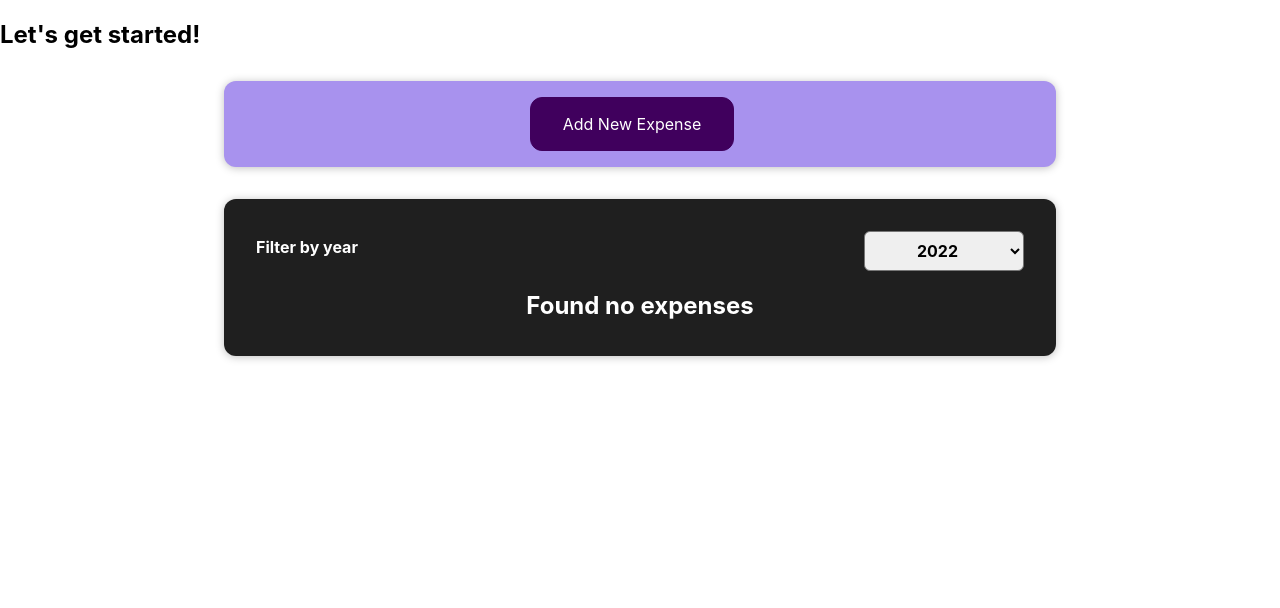
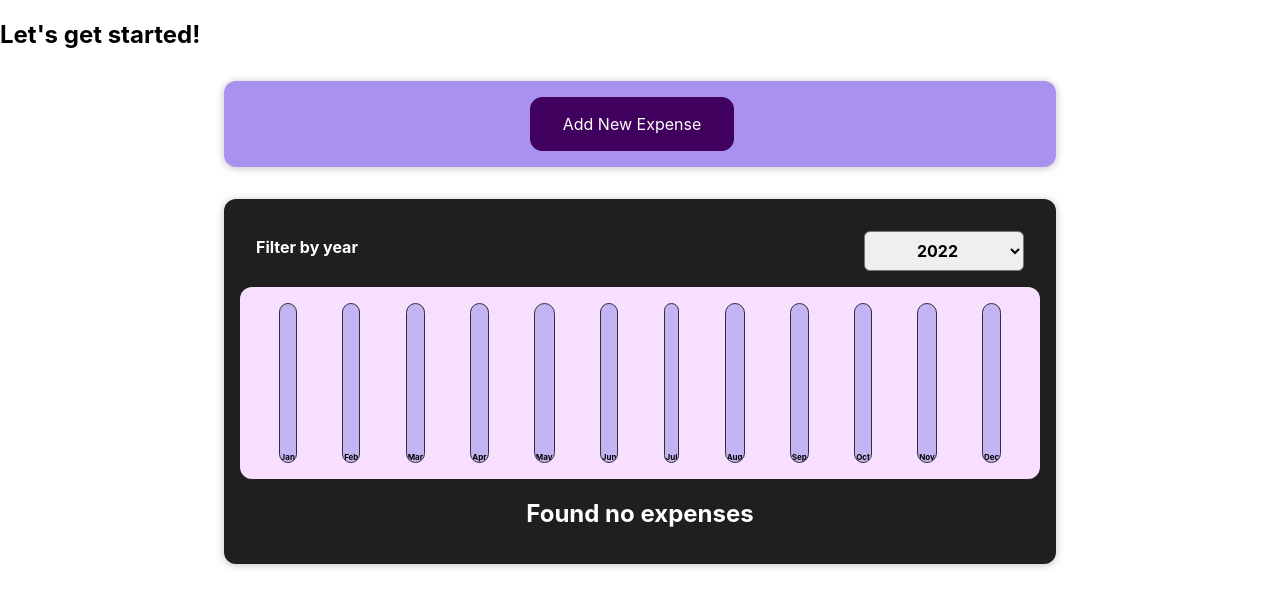
Before and after one commit to lukasz-klekner/expenses_app--react, a React (Create React App) app: page / in a window 1280 px wide. Shown: the top 608 px of the page. Built offline with nearby package versions, Linux system fonts and the light colour scheme.

Commit message:
adds Chart and ChartBar components and uses them

```diff
--- /dev/null
+++ b/src/components/Chart/Chart.css
@@ -0,0 +1,9 @@
+.chart {
+  padding: 1rem;
+  border-radius: 12px;
+  background-color: #f8dfff;
+  text-align: center;
+  display: flex;
+  justify-content: space-around;
+  height: 10rem;
+}
--- /dev/null
+++ b/src/components/Chart/Chart.js
@@ -0,0 +1,17 @@
+import './Chart.css'
+import ChartBar from './ChartBar'
+
+const Chart = ({ dataPoints }) => {
+  const dataPointValues = dataPoints.map(({ value }) => value)
+  const totalMaximum = Math.max(...dataPointValues)
+
+  return (
+    <div className='chart'>
+      {dataPoints.map(({ label, value }) => (
+        <ChartBar label={label} value={value} maxValue={totalMaximum} />
+      ))}
+    </div>
+  )
+}
+
+export default Chart
--- /dev/null
+++ b/src/components/Chart/ChartBar.css
@@ -0,0 +1,30 @@
+.chart-bar {
+  height: 100%;
+  display: flex;
+  flex-direction: column;
+  align-items: center;
+}
+
+.chart-bar__inner {
+  height: 100%;
+  width: 100%;
+  border: 1px solid #313131;
+  border-radius: 12px;
+  background-color: #c3b4f3;
+  overflow: hidden;
+  display: flex;
+  flex-direction: column;
+  justify-content: flex-end;
+}
+
+.chart-bar__fill {
+  background-color: #4826b9;
+  width: 100%;
+  transition: all 0.3s ease-out;
+}
+
+.chart-bar__label {
+  font-weight: bold;
+  font-size: 0.5rem;
+  text-align: center;
+}
--- /dev/null
+++ b/src/components/Chart/ChartBar.js
@@ -0,0 +1,21 @@
+import './ChartBar.css'
+
+const ChartBar = ({ value, maxValue, label }) => {
+  let barFillHeight = '0%'
+
+  if (maxValue > 0) barFillHeight = Math.round((value / maxValue) * 100) + '%'
+
+  return (
+    <div className='chart-bar'>
+      <div className='chart-bar__inner'>
+        <div
+          className='chart-bar__fill'
+          style={{ height: barFillHeight }}
+        ></div>
+        <div className='chart-bar__label'>{label}</div>
+      </div>
+    </div>
+  )
+}
+
+export default ChartBar
--- a/src/components/Expenses/Expenses.js
+++ b/src/components/Expenses/Expenses.js
@@ -1,6 +1,7 @@
 import { useState } from 'react'
 import Card from '../UI/Card'
 import './Expenses.css'
+import ExpensesChart from './ExpensesChart'
 import ExpensesFilter from './ExpensesFilter'
 import ExpensesList from './ExpensesList'
 
@@ -22,6 +23,7 @@
           selectedYear={filteredYear}
           onChangeFilter={filterChangeHandler}
         />
+        <ExpensesChart expenses={filteredExpenses} />
         <ExpensesList expenses={filteredExpenses} />
       </Card>
     </div>
--- /dev/null
+++ b/src/components/Expenses/ExpensesChart.js
@@ -0,0 +1,27 @@
+import Chart from '../Chart/Chart'
+
+const ExpensesChart = ({ expenses }) => {
+  const chartDataPoints = [
+    { label: 'Jan', value: 0 },
+    { label: 'Feb', value: 0 },
+    { label: 'Mar', value: 0 },
+    { label: 'Apr', value: 0 },
+    { label: 'May', value: 0 },
+    { label: 'Jun', value: 0 },
+    { label: 'Jul', value: 0 },
+    { label: 'Aug', value: 0 },
+    { label: 'Sep', value: 0 },
+    { label: 'Oct', value: 0 },
+    { label: 'Nov', value: 0 },
+    { label: 'Dec', value: 0 },
+  ]
+
+  for (const expense of expenses) {
+    const expenseMonth = expense.date.getMonth()
+    chartDataPoints[expenseMonth].value += expense.amount
+  }
+
+  return <Chart dataPoints={chartDataPoints} />
+}
+
+export default ExpensesChart
```
